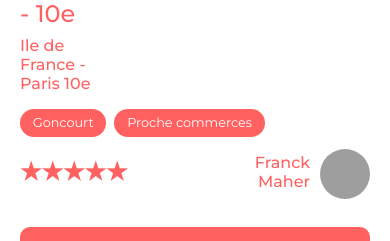
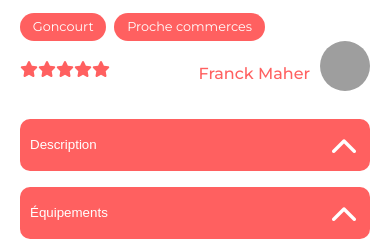
Before and after one commit to kloyer/projet_11, a React (Create React App) app: page /logement/0979876d in a window 390 px wide. Shown: the part 419-660 px from the top of the page. Built offline with nearby package versions, Linux system fonts and the light colour scheme; grey boxes are pictures that could not be loaded.

Commit message:
fontawesome for stars and fix responsive related

```diff
--- a/package.json
+++ b/package.json
@@ -4,6 +4,10 @@
   "version": "0.1.0",
   "private": true,
   "dependencies": {
+    "@fortawesome/fontawesome-svg-core": "^6.4.2",
+    "@fortawesome/free-regular-svg-icons": "^6.4.2",
+    "@fortawesome/free-solid-svg-icons": "^6.4.2",
+    "@fortawesome/react-fontawesome": "^0.2.0",
     "@testing-library/jest-dom": "^5.17.0",
     "@testing-library/react": "^13.4.0",
     "@testing-library/user-event": "^13.5.0",
--- a/src/components/Rating/Rating.jsx
+++ b/src/components/Rating/Rating.jsx
@@ -1,25 +1,26 @@
 import React from 'react';
 import './Rating.scss';
+import { FontAwesomeIcon } from '@fortawesome/react-fontawesome';
+import { faStar as solidStar } from '@fortawesome/free-solid-svg-icons';
+import { faStar as regularStar } from '@fortawesome/free-regular-svg-icons';
 
 // Rating functional component
 function Rating({ rating }) {
     // Creating an array of 5 elements to represent stars
     const ratingStars = Array.from({ length: 5 }, (_, index) => {
-      // Filling the star ('★') if the index is less than the rating value, otherwise empty star ('☆')
-      return index < rating ? '★' : '☆';
+        // Using solid star for filled, regular star for empty
+        return index < rating ? solidStar : regularStar;
     });
 
     // Returning the JSX for the star rating
     return (
-      <div className="star-rating">
-        {/* Mapping over the ratingStars array to render each star */}
-        {ratingStars.map((star, index) => (
-          // Using a span to display each star. Applying a class based on whether the star is filled or empty
-          <span key={index} className={star === '★' ? 'filled-star' : 'empty-star'}>
-            {star}
-          </span>
-        ))}
-      </div>
+        <div className="star-rating">
+            {/* Mapping over the ratingStars array to render each star */}
+            {ratingStars.map((star, index) => (
+                // Using FontAwesomeIcon to display each star
+                <FontAwesomeIcon key={index} icon={star} className={star === solidStar ? 'filled-star' : 'empty-star'} />
+            ))}
+        </div>
     );
 }
 
--- a/src/components/Rating/Rating.scss
+++ b/src/components/Rating/Rating.scss
@@ -0,0 +1,13 @@
+.star-rating {
+    font-size: 1.5em;
+    color: #FF6060;
+    font-weight: 900;
+
+    .empty-star {
+        color: #cccccc;
+    }
+}
+
+.star-rating {
+    font-size: 1em;
+}
--- a/src/pages/Logement/Logement.scss
+++ b/src/pages/Logement/Logement.scss
@@ -72,16 +72,6 @@
 .logement-rating {
   display: flex;
   justify-content: end;
-
-  .star-rating {
-      font-size: 1.5em;
-      color: #FF6060;
-      font-weight: 900;
-
-      .empty-star {
-        color: #cccccc;
-      }
-    }
 }
 
 .logement-collapse-sections {
@@ -130,7 +120,7 @@
   .logement-host {
     flex-direction: row-reverse;
     align-items: flex-end;
-    width: 100%;
+    width: 50%;
     margin: 0;
   }
 
@@ -151,7 +141,7 @@
     .location,
     p {
       font-size: 16px;
-      width: 25%;
+      width: 100%;
     }
   }
 
@@ -162,12 +152,8 @@
   .logement-host {
     flex-direction: row-reverse;
     align-items: flex-end;
-    width: 100%;
+    width: 50%;
     margin: 0;
-  }
-
-  .star-rating {
-    font-size: 1em;
   }
 
   .section-right {
```
Also changed, not shown: 1 other file (tests, documents, lock files or other folders).
